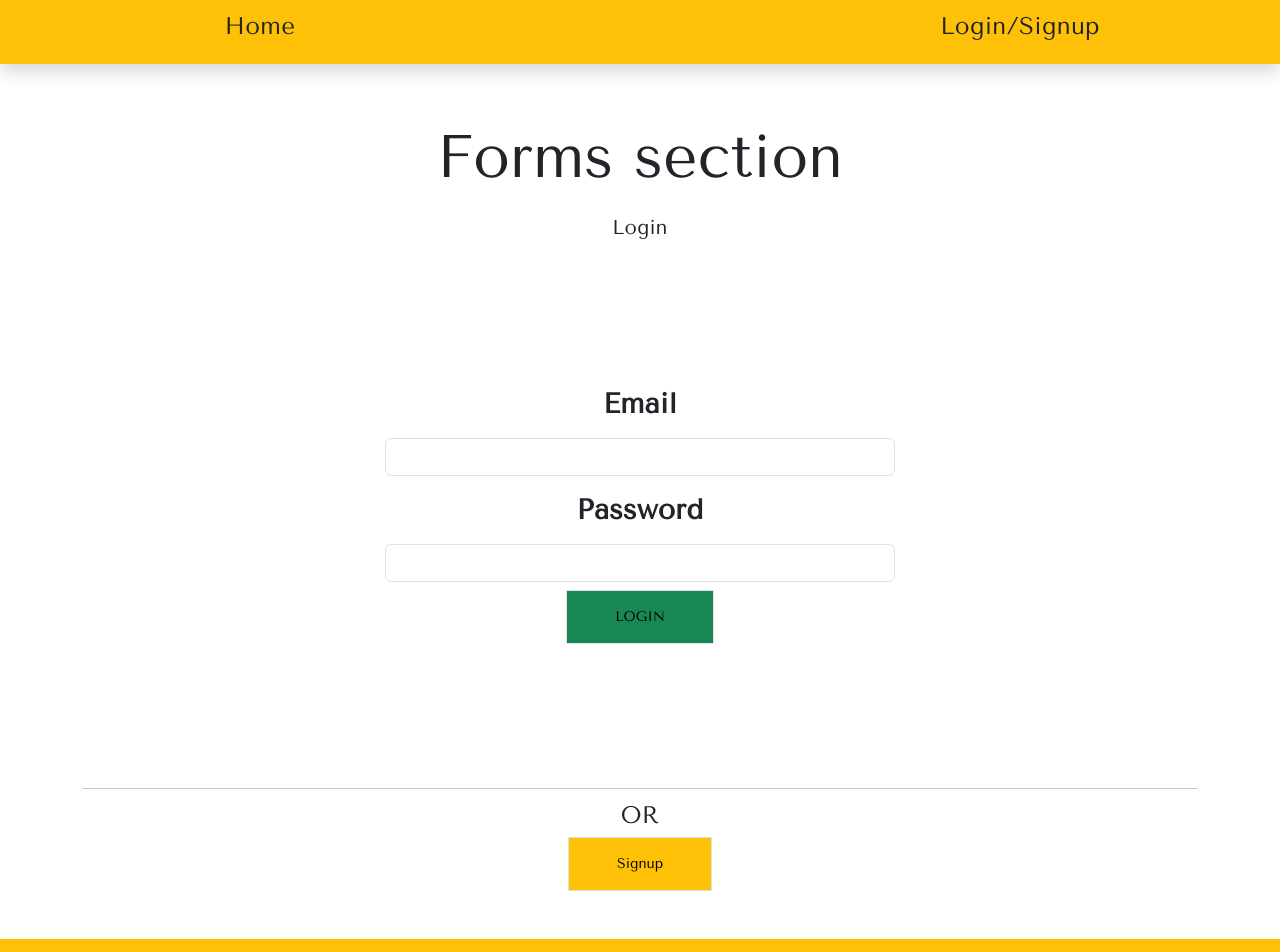
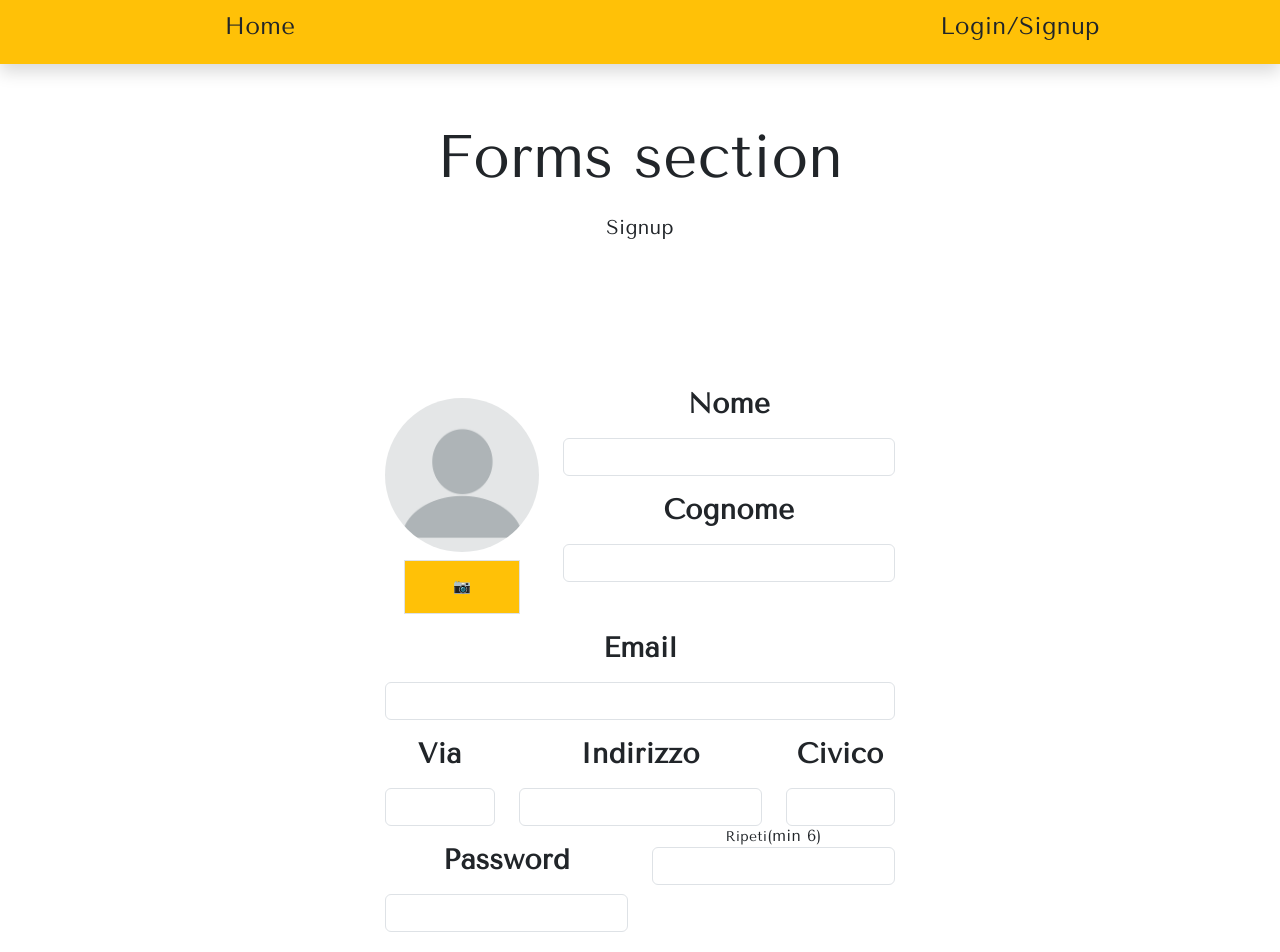
Before and after one commit to RaffaeleCaravett/restaurants-FE, an Angular app: page /forms in a window 1280 px wide. Shown: the top 952 px of the page. Built offline with nearby package versions, Linux system fonts and the light colour scheme.

Commit message:
doing signup

```diff
--- a/src/app/components/forms/forms.component.html
+++ b/src/app/components/forms/forms.component.html
@@ -21,15 +21,25 @@
       <div *ngIf="section=='Signup'"  class="col-md-6 m-auto">
         <form [formGroup]="signupForm" class="p-4">
           <div class="row">
-    <div class="col-md-6">
+            <div class="col-md-4 text-center">
+              <input type="file" class="d-none my-2" #file accept="image/png, image/gif, image/jpeg, image/jpg" (change)="readURL($event)"> <br>
+              <img src="{{selectedImage||defaultImage}}" alt="" class="w-100 rounded-circle my-2">
+               <button class="px-2 py-3 bg-warning border w-75" *ngIf="!selectedImage" (click)="file.click()">📷</button>
+               <button class="px-2 py-3 bg-danger border w-75" *ngIf="selectedImage" (click)="selectedImage=undefined">❌</button>
+            </div>
+    <div class="col-md-8">
+      <div class="row">
+        <div class="col-md-12">
            <label for="" class="py-4 fs-3 fw-bold">Nome </label>
     <input type="text" class="form-control bg-transparent m-auto" formControlName="nome">
     <p class="fs-6 text-danger" *ngIf="submitted==true&&signupForm.controls['nome'].invalid">Campo non valido. Assicurati di inserire almeno 3 caratteri.</p>
         </div>
-    <div class="col-md-6">
+        <div class="col-md-12">
           <label for="" class="py-4 fs-3 fw-bold">Cognome </label>
           <input type="text" class="form-control bg-transparent m-auto" formControlName="cognome">
           <p class="fs-6 text-danger" *ngIf="submitted==true&&signupForm.controls['cognome'].invalid">Campo non valido. Assicurati di inserire almeno 3 caratteri.</p>
+        </div>
+      </div>
     </div>
     <div class="col-md-12">
       <label for="" class="py-4 fs-3 fw-bold">Email</label>
@@ -37,9 +47,23 @@
     <p class="fs-6 text-danger" *ngIf="submitted==true&&signupForm.controls['email'].invalid">Campo non valido. Assicurati di inserire un valore tipo "a&#64;a.com"</p>
     </div>
     <div class="col-md-12">
-      <label for="" class="py-4 fs-3 fw-bold">Età</label>
-    <input type="number" class="form-control bg-transparent m-auto" formControlName="eta">
-    <p class="fs-6 text-danger" *ngIf="submitted==true&&signupForm.controls['eta'].invalid">Campo non valido. Assicurati di inserire un valore superiore a 18</p>
+      <div class="row">
+        <div class="col-md-3">
+           <label for="" class="py-4 fs-3 fw-bold">Via</label>
+    <input type="text" class="form-control bg-transparent m-auto" formControlName="via">
+    <p class="fs-6 text-danger" *ngIf="submitted==true&&signupForm.controls['via'].invalid">Campo non valido. Assicurati di inserire un valore corretto.</p>
+        </div>
+        <div class="col-md-6">
+          <label for="" class="py-4 fs-3 fw-bold">Indirizzo</label>
+          <input type="text" class="form-control bg-transparent m-auto" formControlName="indirizzo">
+          <p class="fs-6 text-danger" *ngIf="submitted==true&&signupForm.controls['indirizzo'].invalid">Campo non valido. Assicurati di inserire un valore corretto.</p>
+        </div>
+        <div class="col-md-3">
+          <label for="" class="py-4 fs-3 fw-bold">Civico</label>
+          <input type="number" class="form-control bg-transparent m-auto" formControlName="numeroCivico">
+          <p class="fs-6 text-danger" *ngIf="submitted==true&&signupForm.controls['numeroCivico'].invalid">Campo non valido. Assicurati di inserire un valore corretto.</p>
+        </div>
+      </div>
     </div>
     <div class="col-md-6">
       <label for="" class="py-4 fs-3 fw-bold">Password </label>
@@ -47,24 +71,37 @@
     <p class="fs-6 text-danger" *ngIf="submitted==true&&signupForm.controls['password'].invalid">Campo non valido. Assicurati di inserire almeno 6 caratteri.</p>
     </div>
     <div class="col-md-6">
-      <label for="" class="py-4 fs-3 fw-bold">Ripeti<span class="fs-6">(min 6)</span></label>
+      <label for="" class="">Ripeti<span class="fs-6">(min 6)</span></label>
     <input type="password" class="form-control bg-transparent m-auto" formControlName="ripetiPassword">
     <p class="fs-6 text-danger" *ngIf="submitted==true&&signupForm.controls['ripetiPassword'].invalid ||
     submitted==true&&signupForm.controls['password'].valid&&signupForm.controls['password'].value!=signupForm.controls['ripetiPassword'].valid
     ">Campo non valido. Assicurati di inserire almeno 6 caratteri o che le password coincidano.</p>
   </div>
-    <div class="col-md-12 text-center">
-      <label for="" class="py-4 fs-3 fw-bold">Scegli immagine</label>
-<input type="file" class="d-none my-2" #file accept="image/png, image/gif, image/jpeg, image/jpg" (change)="readURL($event)"> <br>
+  <div class="col-md-12 py-4">
+    <label for=""></label>
+    <input type="checkbox" class="form-check-input" formControlName="dichiaro" (change)="showScheda=!showScheda" id="exampleCheck1">
+    <label class="form-check-label px-2" for="exampleCheck1"> Dichiaro di essere il titolare o il rappresentante legale dell'azienda</label>
+  </div>
+  <div class="col-md-12" *ngIf="showScheda">
+    <div class="col-md-12">
+      <h2>Scheda anagrafica società</h2>
+    </div>
+    <form [formGroup]="schedaForm">
 <div class="row">
-  <div class="col-md-3"></div>
   <div class="col-md-6">
-<img src="{{selectedImage||defaultImage}}" alt="" class="w-75">
- <button class="px-5 py-3 bg-warning border w-75" *ngIf="!selectedImage" (click)="file.click()">📷</button>
- <button class="px-5 py-3 bg-danger border w-75" *ngIf="selectedImage" (click)="selectedImage=undefined">❌</button>
+<label for="" class="py-4 fs-3 fw-bold">Capitale sociale</label>
+<input type="text" class="form-control" formControlName="capitaleSociale">
   </div>
-  <div class="col-md-3"></div>
+  <div class="col-md-6">
+<label for="" class="py-4 fs-3 fw-bold">Partita Iva</label>
+<input type="text" class="form-control" formControlName="pIva">
   </div>
+  <div class="col-md-12">
+    <label for="" class="py-4 fs-3 fw-bold">Titolare/Rappresentante</label>
+    <input type="text" class="form-control" formControlName="rappresentante">
+  </div>
+</div>
+</form>
 </div>
           </div>
           <div class="p-2 py-5 d-flex justify-content-around">
--- a/src/app/components/forms/forms.component.ts
+++ b/src/app/components/forms/forms.component.ts
@@ -12,10 +12,13 @@ section!:string;
 selectedImage:any
 loginForm!:FormGroup
 signupForm!:FormGroup
+schedaForm!:FormGroup
 submitted:boolean=false
 defaultImage:string=''
+showScheda!:boolean
 ngOnInit(): void {
-this.section='Login'
+  this.showScheda=false
+this.section='Signup'
 this.defaultImage='../../../assets/forms/empty-avatar.webp'
 this.loginForm= new FormGroup({
   email: new FormControl('',[Validators.required,Validators.pattern(/^[a-zA-Z0-9._%+-]+@[a-zA-Z0-9.-]+\.[a-zA-Z]{2,4}$/)]),
@@ -25,11 +28,19 @@ this.signupForm=new FormGroup({
   nome: new FormControl('',[Validators.required,Validators.minLength(2)]),
   cognome: new FormControl('',[Validators.required,Validators.minLength(2)]),
   email:new FormControl('',[Validators.required,Validators.pattern("^[a-z0-9._%+-]+@[a-z0-9.-]+\\.[a-z]{2,4}$")]),
-  eta:new FormControl('',[Validators.required,Validators.min(18)]),
+  via:new FormControl('',Validators.required),
+  indirizzo:new FormControl('',Validators.required),
+  numeroCivico:new FormControl('',Validators.required),
   password:new FormControl('',[Validators.required,Validators.minLength(6)]),
-  ripetiPassword:new FormControl('',[Validators.required,Validators.minLength(6)])
+  ripetiPassword:new FormControl('',[Validators.required,Validators.minLength(6)]),
+  dichiaro:new FormControl('',Validators.required)
+
 })
-
+this.schedaForm= new FormGroup({
+  capitaleSociale: new FormControl('',Validators.required),
+  pIva: new FormControl('',[Validators.required,Validators.pattern(/^[0-9]{11}$/)]),
+  rappresentante: new FormControl('',[Validators.required,Validators.minLength(3)])
+})
 }
 
 login(){
```
Lines whose indentation alone changed are shown as unchanged.
